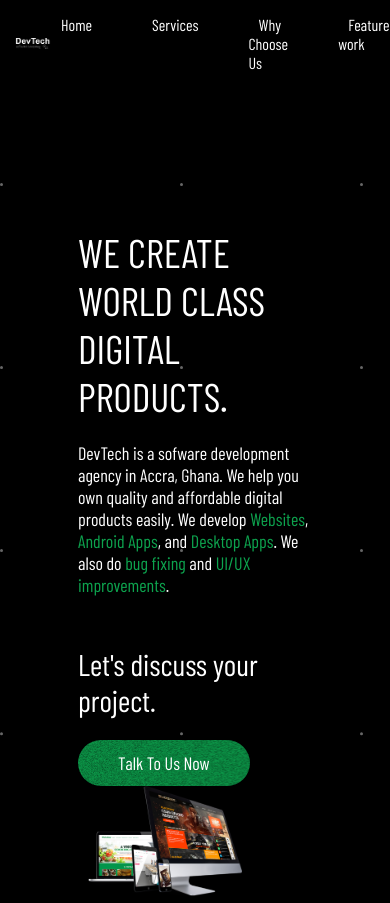
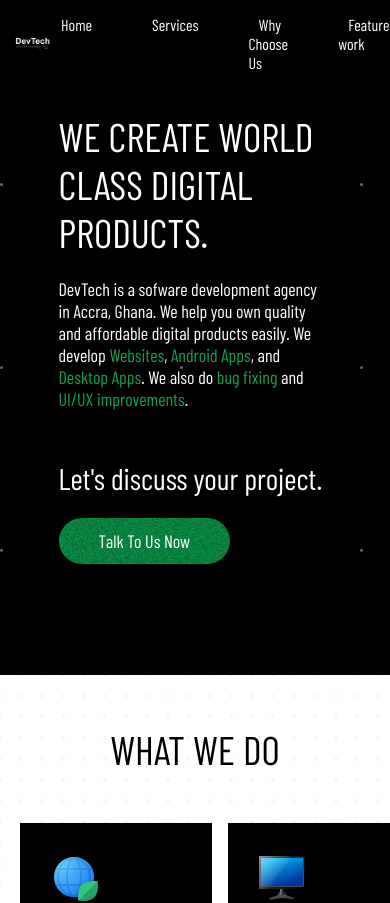
Before and after one commit to abrusu-collins/DevTech, a React (Create React App) app: page / in a window 390 px wide. Shown: the top 903 px of the page. Built offline with nearby package versions, Linux system fonts and the light colour scheme.

Commit message:
nice one

```diff
--- a/src/sass/_responsiveness.scss
+++ b/src/sass/_responsiveness.scss
@@ -15,11 +15,24 @@
       width: 60%;
       & img {
         width: 70%;
+        margin: 50px 0;
       }
     }
   }
 }
-
+@media screen and (max-width: 1001px) {
+    .main-hero {
+      height: 80vh;
+      padding-top: 0;
+      & .hero {
+        flex-direction: column;
+        width: 70%;
+        & img {
+       display: none;
+        }
+      }
+    }
+  }
 //services
 @media screen and (max-width: 1201px) {
   .services {
--- a/src/styles/index.css
+++ b/src/styles/index.css
@@ -294,6 +294,20 @@ body {
   }
   .main-hero .hero img {
     width: 70%;
+    margin: 50px 0;
+  }
+}
+@media screen and (max-width: 1001px) {
+  .main-hero {
+    height: 80vh;
+    padding-top: 0;
+  }
+  .main-hero .hero {
+    flex-direction: column;
+    width: 70%;
+  }
+  .main-hero .hero img {
+    display: none;
   }
 }
 @media screen and (max-width: 1201px) {
```
